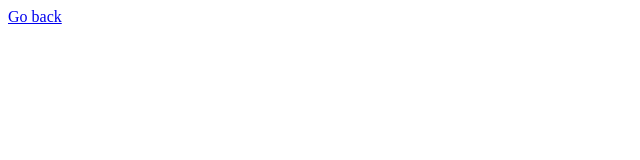
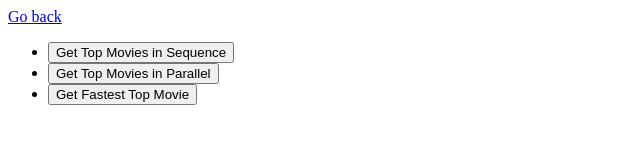
Before and after one commit to jorgechavezrnd/javascript-profesional, a website: page ejercicios/promises.html in a window 1280 px wide. Shown: the whole page, without its empty margins (0-640 px from the left). Drawn offline with Linux system fonts and the light colour scheme.

Commit message:
Buttons on promises example, uncommented

```diff
--- a/ejercicios/promises.html
+++ b/ejercicios/promises.html
@@ -6,11 +6,11 @@
   <body>
     <a href="/ejercicios/">Go back</a>
 
-    <!-- <ul>
+    <ul>
       <li><button id="sequence">Get Top Movies in Sequence</button></li>
       <li><button id="parallel">Get Top Movies in Parallel</button></li>
       <li><button id="fastest">Get Fastest Top Movie</button></li>
-    </ul> -->
+    </ul>
 
     <ul id="movies"></ul>
 
```
